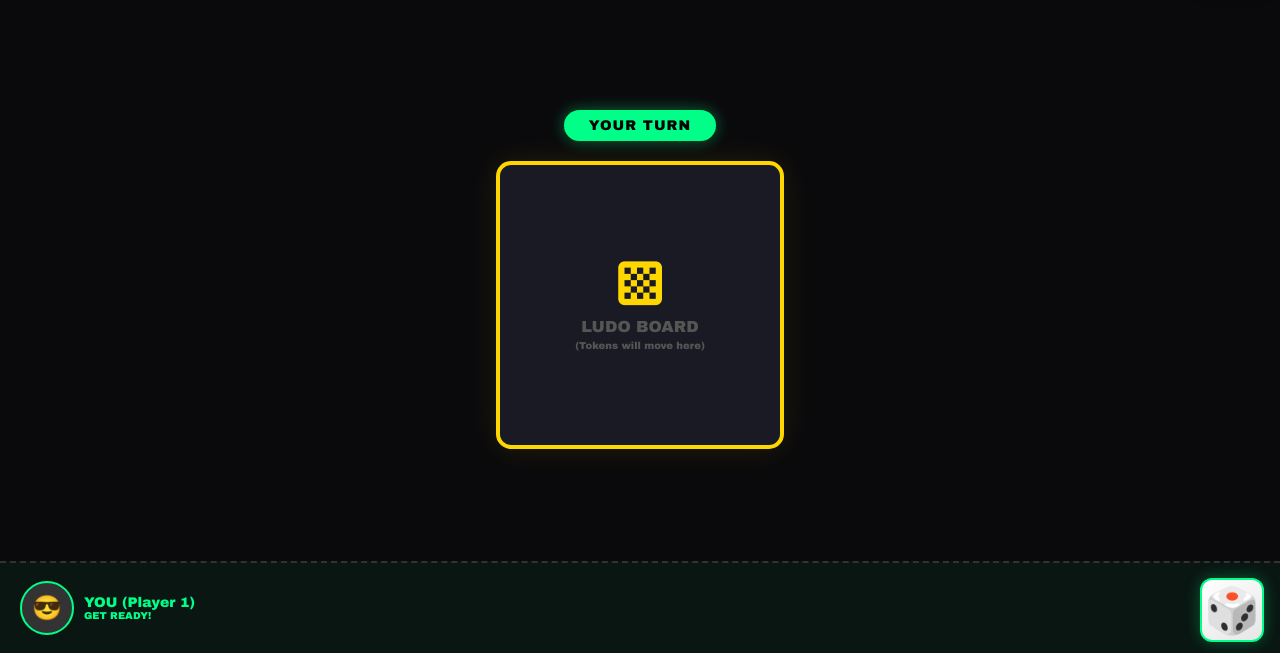
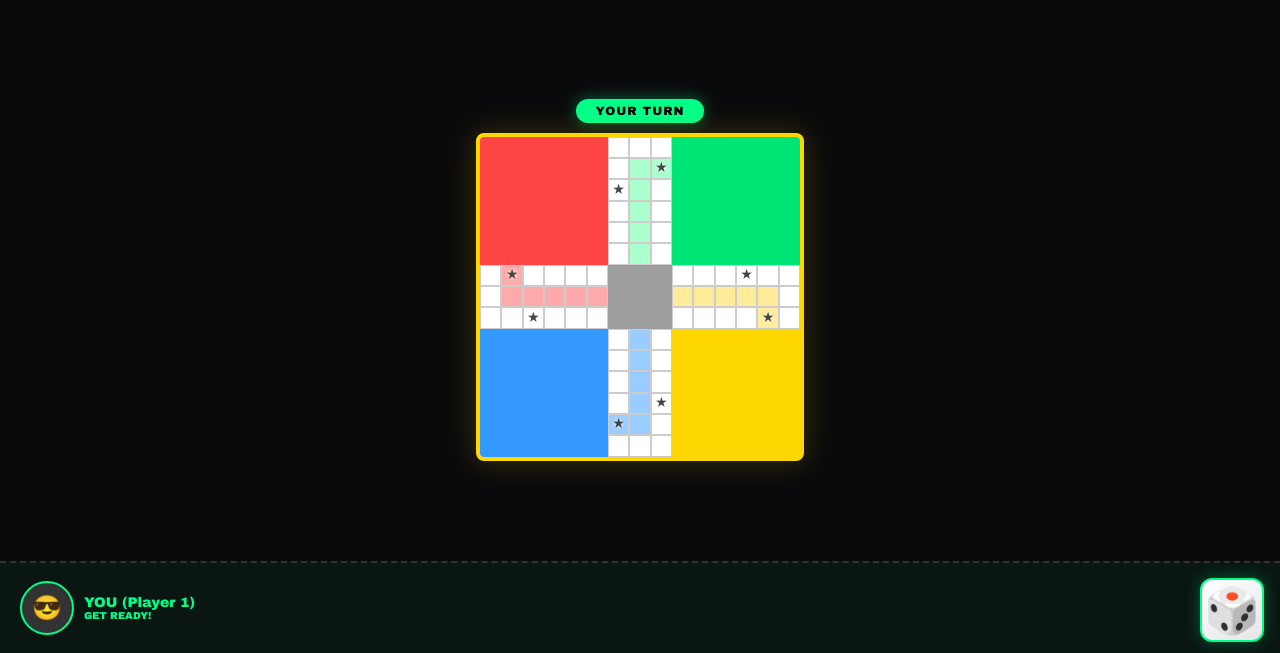
Before and after one commit to vipbharat/kalyan-casino-game, a plain HTML site: page ludo_vip.html in a window 1280 px wide. Shown: the part 147-800 px from the top of the page. Drawn offline with Linux system fonts and the light colour scheme; grey boxes are pictures that could not be loaded.

Commit message:
Update ludo_vip.html

```diff
--- a/ludo_vip.html
+++ b/ludo_vip.html
@@ -9,7 +9,7 @@
         :root { --gold: #ffd700; --bg: #0a0a0c; --board: #1a1a24; }
         body { margin: 0; background: var(--bg); font-family: 'Arial Black', sans-serif; color: white; overflow: hidden; display: flex; flex-direction: column; height: 100vh; }
 
-        /* 🔍 MATCHMAKING SCREEN (NEW) */
+        /* 🔍 MATCHMAKING SCREEN */
         #matchmaking-screen { position: fixed; top: 0; left: 0; width: 100%; height: 100%; background: radial-gradient(circle, #1a1a24 0%, #000 100%); z-index: 9999; display: flex; flex-direction: column; justify-content: center; align-items: center; text-align: center; }
         .radar { width: 120px; height: 120px; border: 3px solid #00ff88; border-radius: 50%; position: relative; overflow: hidden; box-shadow: 0 0 30px rgba(0,255,136,0.3); margin-bottom: 20px; }
         .radar::before { content: ''; position: absolute; top: 50%; left: 50%; width: 50%; height: 50%; background: linear-gradient(45deg, rgba(0,255,136,0.8), transparent); transform-origin: top left; animation: radarSpin 1.5s linear infinite; }
@@ -18,7 +18,7 @@
         .mm-details { margin-top: 15px; background: rgba(0,0,0,0.5); padding: 10px 20px; border-radius: 10px; border: 1px solid var(--gold); }
         .mm-details span { color: var(--gold); font-size: 18px; }
 
-        /* 🏆 Header Info (Updated with Table ID) */
+        /* 🏆 Header Info */
         .header { display: flex; justify-content: space-between; align-items: center; padding: 10px 15px; background: #111; border-bottom: 1px solid var(--gold); }
         .table-id-box { background: #222; border: 1px solid #555; padding: 3px 8px; border-radius: 5px; font-size: 10px; color: #aaa; font-family: monospace; }
         .match-info { font-size: 12px; color: var(--gold); text-align: center; }
@@ -33,17 +33,44 @@
         .avatar { width: 50px; height: 50px; border-radius: 50%; border: 2px solid var(--gold); background: #333; display: flex; justify-content: center; align-items: center; font-size: 24px; }
         .name { font-size: 14px; color: #ccc; }
 
-        /* 🎲 3D Dice Design */
+        /* 🎲 Dice Design */
         .dice-container { position: relative; width: 60px; height: 60px; perspective: 1000px; cursor: pointer; }
         .dice { width: 100%; height: 100%; background: linear-gradient(145deg, #fff, #e6e6e6); border-radius: 12px; box-shadow: 0 5px 15px rgba(0,0,0,0.5), inset 0 0 10px rgba(0,0,0,0.1); display: flex; justify-content: center; align-items: center; font-size: 45px; color: #000; border: 2px solid #ccc; transition: 0.1s; line-height: 1; }
-
         .rolling { animation: shake 0.4s infinite; background: #f1c40f !important; }
         @keyframes shake { 0% { transform: rotate(0deg) scale(1); } 25% { transform: rotate(-15deg) scale(1.1); } 50% { transform: rotate(15deg) scale(1.1); } 75% { transform: rotate(-15deg) scale(1.1); } 100% { transform: rotate(0deg) scale(1); } }
 
         /* 🟦 Center Board Area */
-        .ludo-board-area { flex-grow: 1; display: flex; flex-direction: column; justify-content: center; align-items: center; position: relative; gap: 20px; }
-        .turn-indicator { padding: 8px 25px; background: #00ff88; color: #000; border-radius: 20px; font-size: 14px; font-weight: bold; box-shadow: 0 0 15px rgba(0,255,136,0.4); display: none; text-transform: uppercase; letter-spacing: 1px; }
-        .board-placeholder { width: 280px; height: 280px; background: var(--board); border: 4px solid var(--gold); border-radius: 15px; box-shadow: 0 0 30px rgba(255,215,0,0.1); display: flex; justify-content: center; align-items: center; color: #555; text-align: center; }
+        .ludo-board-area { flex-grow: 1; display: flex; flex-direction: column; justify-content: center; align-items: center; position: relative; gap: 10px; }
+        .turn-indicator { padding: 5px 20px; background: #00ff88; color: #000; border-radius: 20px; font-size: 12px; font-weight: bold; box-shadow: 0 0 15px rgba(0,255,136,0.4); display: none; text-transform: uppercase; letter-spacing: 1px; }
+
+        /* 🎲 ASLI LUDO TRACK CSS */
+        .ludo-grid {
+            display: grid;
+            grid-template-columns: repeat(15, 1fr);
+            grid-template-rows: repeat(15, 1fr);
+            width: 320px;
+            height: 320px;
+            background: #fff;
+            border: 4px solid var(--gold);
+            border-radius: 8px;
+            box-shadow: 0 0 30px rgba(255,215,0,0.2);
+            overflow: hidden;
+        }
+        .cell { border: 0.5px solid #ccc; display: flex; justify-content: center; align-items: center; box-sizing: border-box; }
+
+        /* Box Colors */
+        .home-red { background: #ff4444; border: none; }
+        .home-green { background: #00e676; border: none; }
+        .home-yellow { background: #ffd700; border: none; }
+        .home-blue { background: #3399ff; border: none; }
+        .center-home { background: url('https://www.transparenttextures.com/patterns/cubes.png') #222; border: none; }
+
+        /* Path Colors */
+        .path-red { background: #ffaaaa; }
+        .path-green { background: #aaffcc; }
+        .path-yellow { background: #ffeb99; }
+        .path-blue { background: #99ccff; }
+        .safe-star { font-size: 14px; color: #444; text-shadow: 0 0 5px #fff; }
     </style>
 </head>
 <body>
@@ -82,12 +109,10 @@
 
     <div class="ludo-board-area">
         <div class="turn-indicator" id="turn-text">YOUR TURN</div>
-        <div class="board-placeholder">
-            <div>
-                <i class="fa-solid fa-chess-board" style="font-size: 50px; margin-bottom: 10px; color: var(--gold);"></i>
-                <br>LUDO BOARD<br><span style="font-size:10px;">(Tokens will move here)</span>
-            </div>
-        </div>
+
+        <!-- YAHAN AAYA AAPKA ASLI TRACK -->
+        <div id="ludo-board" class="ludo-grid"></div>
+
     </div>
 
     <div class="player-area bottom-player" id="my-area" style="background: rgba(0, 255, 136, 0.05);">
@@ -104,15 +129,58 @@
     </div>
 
     <script>
-        // Data from Dashboard
+        // --- 🎲 LUDO BOARD GENERATOR (MATH LOGIC) ---
+        function createBoard() {
+            let board = document.getElementById('ludo-board');
+            for(let r = 0; r < 15; r++) {
+                for(let c = 0; c < 15; c++) {
+                    let cell = document.createElement('div');
+                    cell.className = 'cell';
+
+                    // 1. Home Boxes (Corners)
+                    if (r < 6 && c < 6) cell.classList.add('home-red');
+                    else if (r < 6 && c > 8) cell.classList.add('home-green');
+                    else if (r > 8 && c < 6) cell.classList.add('home-blue');
+                    else if (r > 8 && c > 8) cell.classList.add('home-yellow');
+
+                    // 2. Center Winning Box
+                    else if (r >= 6 && r <= 8 && c >= 6 && c <= 8) cell.classList.add('center-home');
+
+                    // 3. Colored Paths (Home Stretches)
+                    else if (r == 7 && c >= 1 && c <= 5) cell.classList.add('path-red');
+                    else if (c == 7 && r >= 1 && r <= 5) cell.classList.add('path-green');
+                    else if (r == 7 && c >= 9 && c <= 13) cell.classList.add('path-yellow');
+                    else if (c == 7 && r >= 9 && r <= 13) cell.classList.add('path-blue');
+
+                    // 4. Starting Safe Zones
+                    else if (r == 6 && c == 1) cell.classList.add('path-red');
+                    else if (r == 1 && c == 8) cell.classList.add('path-green');
+                    else if (r == 13 && c == 6) cell.classList.add('path-blue');
+                    else if (r == 8 && c == 13) cell.classList.add('path-yellow');
+
+                    // 5. Star Icons for Safe Zones
+                    if ((r==6&&c==1) || (r==1&&c==8) || (r==13&&c==6) || (r==8&&c==13) ||
+                        (r==8&&c==2) || (r==2&&c==6) || (r==12&&c==8) || (r==6&&c==12)) {
+                        cell.innerHTML = '★';
+                        cell.classList.add('safe-star');
+                    }
+
+                    // Assign coordinates as ID so we can move tokens later
+                    cell.id = `box-${r}-${c}`;
+                    board.appendChild(cell);
+                }
+            }
+        }
+
+        // Generate the board instantly
+        createBoard();
+
+        // --- DASHBOARD DATA SETUP ---
         var savedFee = localStorage.getItem('ludo_fee') || '0';
         var savedWin = localStorage.getItem('ludo_win') || '0';
         var savedMode = localStorage.getItem('ludo_mode') || '2';
-
-        // Generate random Table ID
         var tableId = Math.floor(1000 + Math.random() * 9000);
 
-        // Set Values in UI
         document.getElementById('fee-text').innerText = savedFee;
         document.getElementById('win-text').innerText = savedWin;
         document.getElementById('mode-text').innerText = savedMode;
@@ -120,23 +188,22 @@
         document.getElementById('mm-table-id').innerText = tableId;
         document.getElementById('header-table-id').innerText = tableId;
 
-        var myTurn = false; // Game start hone par true hoga
+        var myTurn = false;
         var diceFaces = ['⚀', '⚁', '⚂', '⚃', '⚄', '⚅'];
 
-        // 🟢 MATCHMAKING LOGIC (Hides after 3.5 seconds)
+        // --- MATCHMAKING LOGIC ---
         setTimeout(function() {
-            document.getElementById('matchmaking-screen').style.display = 'none'; // Overlay hatao
+            document.getElementById('matchmaking-screen').style.display = 'none';
             document.getElementById('opp-status').innerText = 'CONNECTED';
             document.getElementById('opp-status').style.color = '#00ff88';
 
-            // Game start kardo
             setTimeout(function() {
                 myTurn = true;
                 document.getElementById('turn-text').style.display = 'block';
             }, 500);
         }, 3500);
 
-        // 🎲 DICE LOGIC (Same as before)
+        // --- DICE LOGIC ---
         function rollMyDice() {
             if (!myTurn) return;
             myTurn = false;
```
